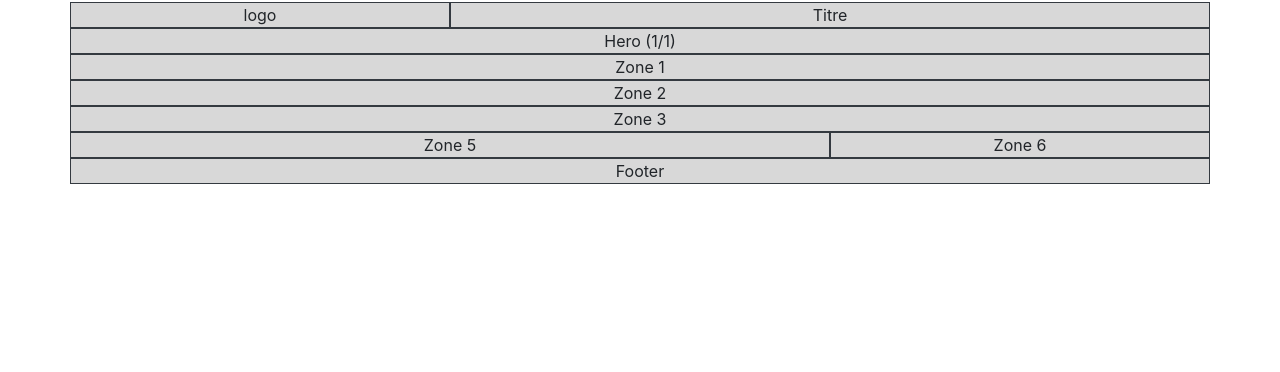
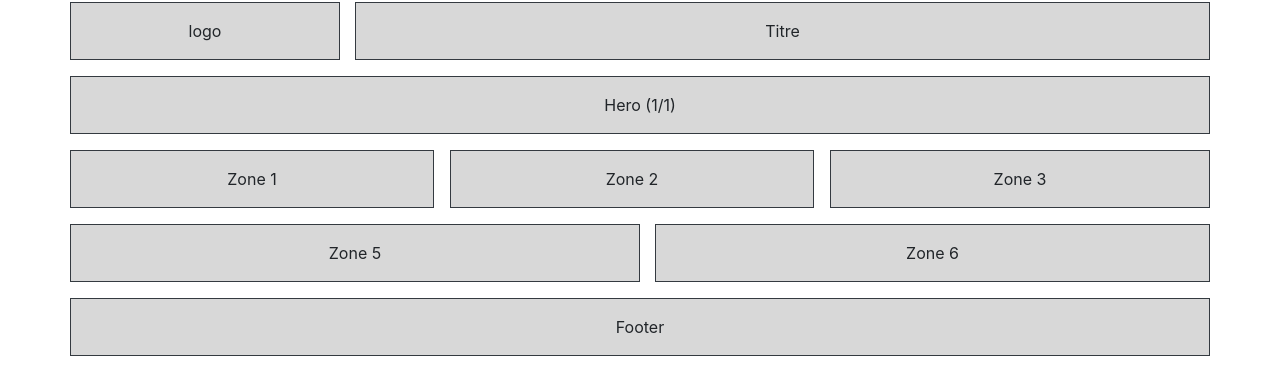
Before and after one commit to dids2002/exercises-bootstrap, a plain HTML site: page index.html in a window 1280 px wide. Shown: the part 706-1078 px from the top of the page. Before the commit the page ends 890 px from the top, so only its background shows below. Drawn offline with nearby package versions, Linux system fonts and the light colour scheme.

Commit message:
End of exercise

```diff
--- a/index.html
+++ b/index.html
@@ -1,5 +1,6 @@
 <!DOCTYPE html>
 <html lang="en" dir="ltr">
+
 <head>
   <meta charset="utf-8">
   <meta name="viewport" content="width=device-width, initial-scale=1, shrink-to-fit=no">
@@ -8,13 +9,15 @@
   <script src="https://stackpath.bootstrapcdn.com/bootstrap/4.3.1/js/bootstrap.min.js" integrity="sha384-JjSmVgyd0p3pXB1rRibZUAYoIIy6OrQ6VrjIEaFf/nJGzIxFDsf4x0xIM+B07jRM" crossorigin="anonymous"></script>
 </head>
 <style type="text/css">
-      .bg{
-        background-color:rgb(206, 165, 243);
+  .bg {
+    background-color: rgb(206, 165, 243);
   }
-      .bg_grey{
+
+  .bg_grey {
     background-color: rgb(216, 216, 216);
   }
 </style>
+
 <body>
   <div class="container">
     <h2>I - blocs positioning</h2>
@@ -97,21 +100,44 @@
   </div>
   <div class="container mt-5">
     <h2>V - responsive layout</h2>
-      <div class="row text-center">
-        <div class="col-4 border border-dark bg_grey">
+    <div class="row text-center mb-3">
+      <div class="col-4 col-md-3 pl-0">
+        <div class="border border-dark p-3 bg_grey">
           logo
         </div>
-        <div class="col-8 border border-dark bg_grey">
+      </div>
+      <div class="col-8 col-md-9 border border-dark p-3 bg_grey">
+        <div class="">
           Titre
         </div>
-        <div class="col-12  border border-dark bg_grey"> Hero (1/1)</div>
-        <div class="col-12  border border-dark bg_grey"> Zone 1</div>
-        <div class="col-12  border border-dark bg_grey"> Zone 2</div>
-        <div class="col-12  border border-dark bg_grey"> Zone 3</div>
-        <div class="col-8 bg_grey border border-dark">Zone 5</div>
-        <div class="col-4 bg_grey border border-dark">Zone 6</div>
-        <div class="col-12  border border-dark bg_grey"> Footer</div>
+      </div>
+    </div>
+    <div class="row text-center mb-3">
+      <div class="col-12 border border-dark p-3 bg_grey"> Hero (1/1)</div>
+    </div>
+    <div class="row text-center">
+      <div class="col-12 col-md-4 pl-0 pr-0 pr-md-3">
+        <div class="border border-dark mb-3 p-3 bg_grey">Zone 1</div>
+      </div>
+      <div class="col-12 col-md-4 pl-0 pr-0 pr-md-3">
+        <div class="border border-dark mb-3 p-3 bg_grey">Zone 2</div>
+      </div>
+      <div class="col-12 col-md-4 pl-0 pr-0">
+        <div class="border border-dark mb-3 p-3 bg_grey">Zone 3</div>
+      </div>
+    </div>
+    <div class="row text-center mb-3">
+      <div class="col-8 col-md-6 pl-0 pr-0">
+        <div class="border border-dark p-3 bg_grey">Zone 5</div>
+      </div>
+      <div class="col-4 col-md-6 pr-0">
+        <div class="border border-dark p-3 bg_grey">Zone 6</div>
+      </div>
+    </div>
+    <div class="row text-center">
+      <div class="col-12  border border-dark mb-3 p-3 bg_grey"> Footer</div>
     </div>
   </div>
 </body>
+
 </html>
```
Lines whose indentation alone changed are shown as unchanged.
